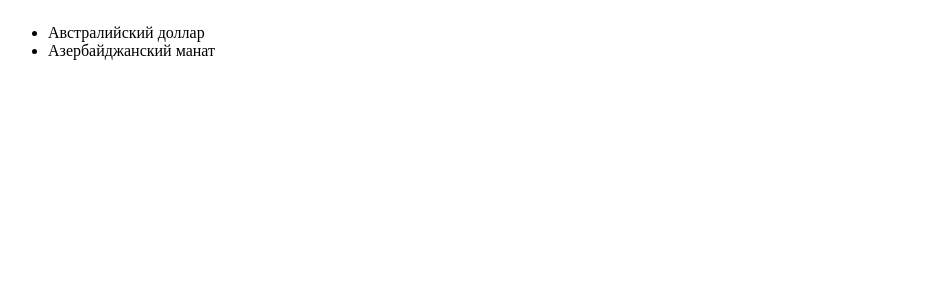
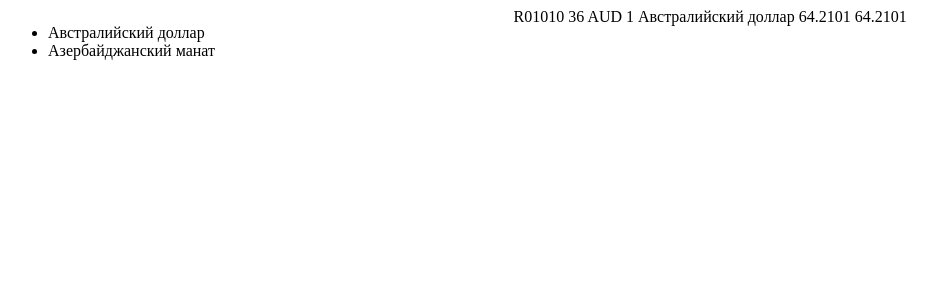
Before and after one commit to Solodkih/exchange-rate, a Vue app: page / in a window 1280 px wide. Shown: the top 300 px of the page, without its empty margins (0-937 px from the left). Built offline with nearby package versions, Linux system fonts and the light colour scheme.

Commit message:
create and show component Currency

```diff
--- a/src/App.vue
+++ b/src/App.vue
@@ -2,12 +2,16 @@
   <div class="container">
     <div class="left-side-bar">
       <NavBar :currencies="currencies" />
+    </div>
+    <div>
+      <Currency :currency="currencies[0]" />
     </div>
   </div>
 </template>
 
 <script setup>
 import NavBar from "./component/NavBar.vue";
+import Currency from "./component/Currency.vue";
 import { ref } from "vue";
 import data from "./data";
 
--- /dev/null
+++ b/src/component/Currency.vue
@@ -0,0 +1,17 @@
+<template>
+  <div>
+    {{ currency.id }}
+    {{ currency.numCode }}
+    {{ currency.charCode }}
+    {{ currency.nominal }}
+    {{ currency.name }}
+    {{ currency.value }}
+    {{ currency.vunitRate }}
+  </div>
+</template>
+
+<script setup>
+defineProps(["currency"]);
+</script>
+
+<style></style>
--- a/src/component/NavBar.vue
+++ b/src/component/NavBar.vue
@@ -1,8 +1,8 @@
 <template>
   <nav>
     <ul>
-      <li v-for="currencicy in currencies">
-        {{ currencicy.name }}
+      <li v-for="currency in currencies">
+        {{ currency.name }}
       </li>
     </ul>
   </nav>
```
